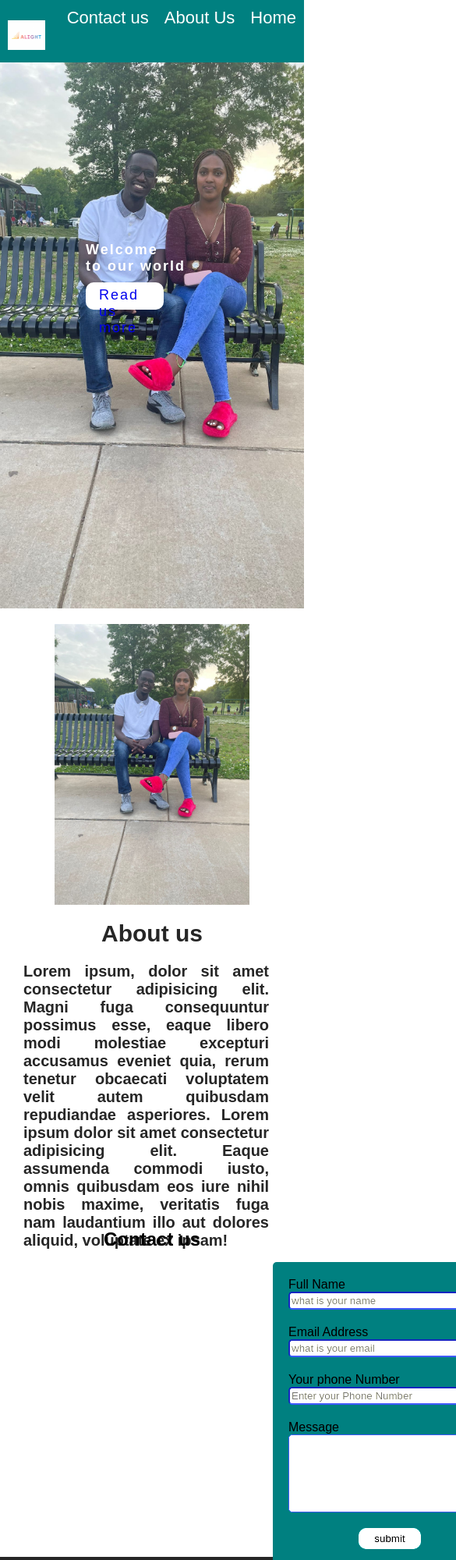
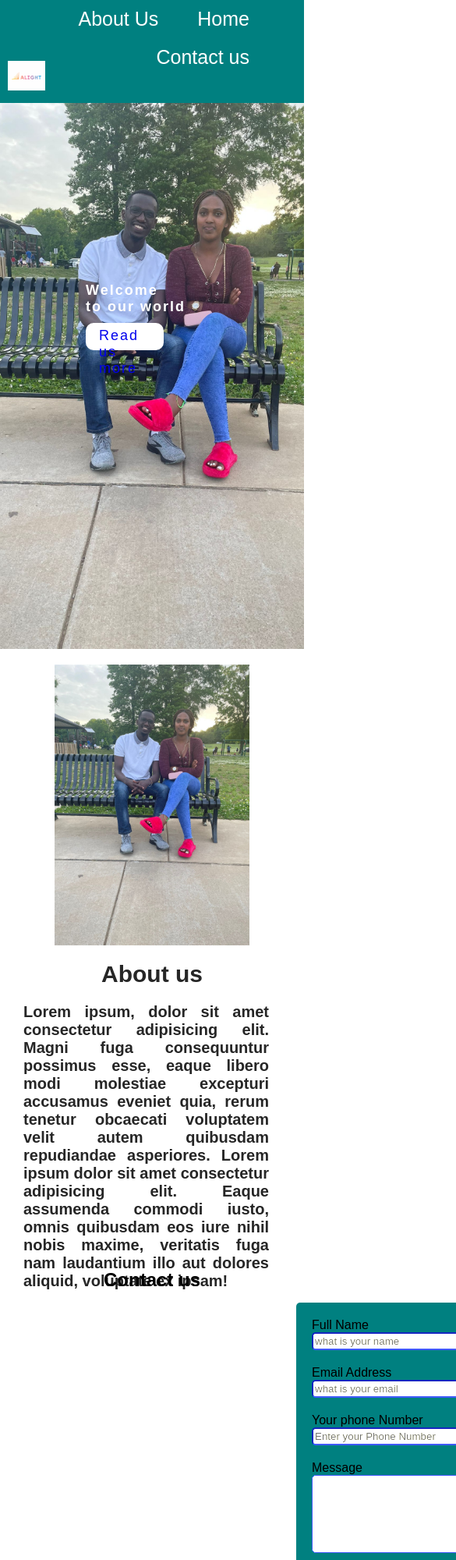
Before and after one commit to MYLESMUGISHA/onefund-, a plain HTML site: page index.html in a window 390 px wide. Shown: the top 2000 px of the page at 78% size, 585 px wide, since content can reach past the window. Drawn offline with Linux system fonts and the light colour scheme; a web font is replaced by a local one.

Commit message:
Responsive of big screen

```diff
--- a/style.css
+++ b/style.css
@@ -294,7 +294,15 @@ color:#fff;
   @media only screen and (max-width: 1200px) {
 
     #form{
-        margin-left: 350px;
+        margin-left: 380px;
 
     }
+    #about{
+        height: 70%;
+    }
+    ul, li{
+        margin-right: 30px;
+        font-size: 25px;
+    }
+
   }
```
